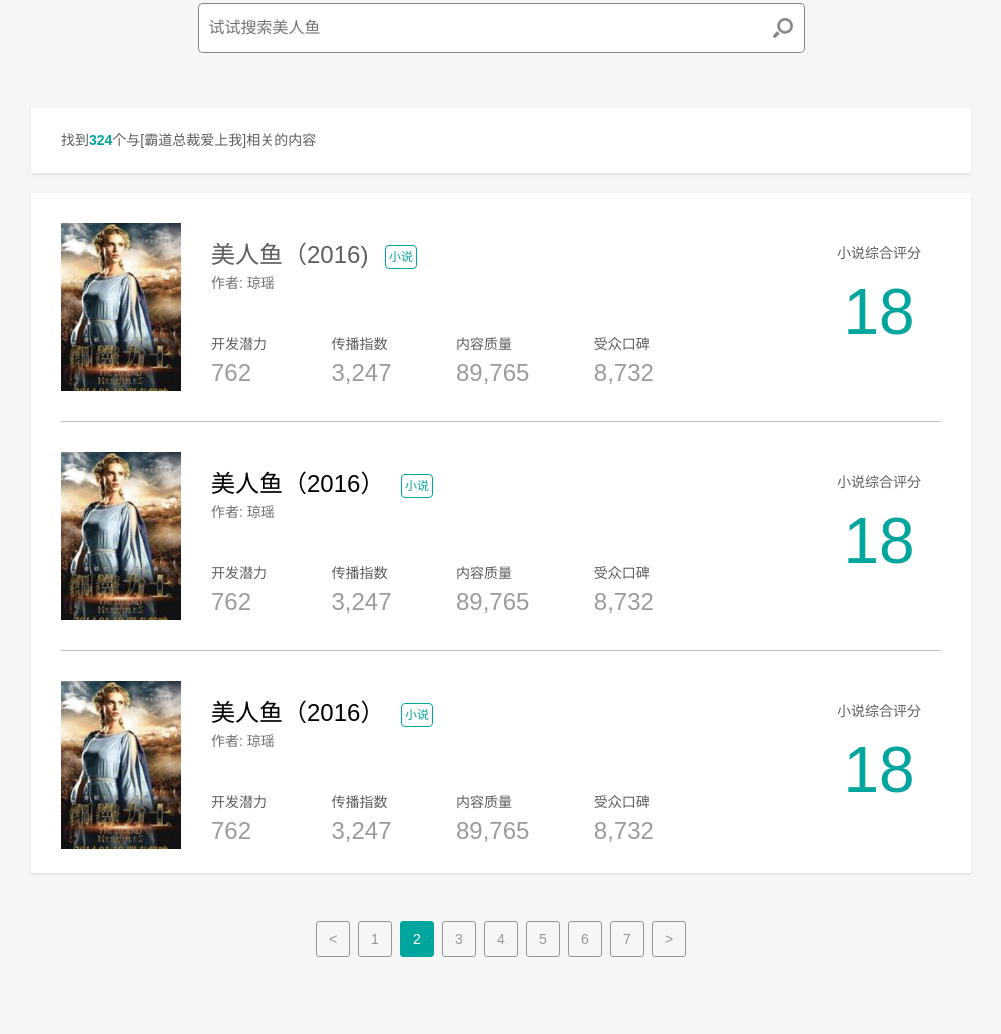
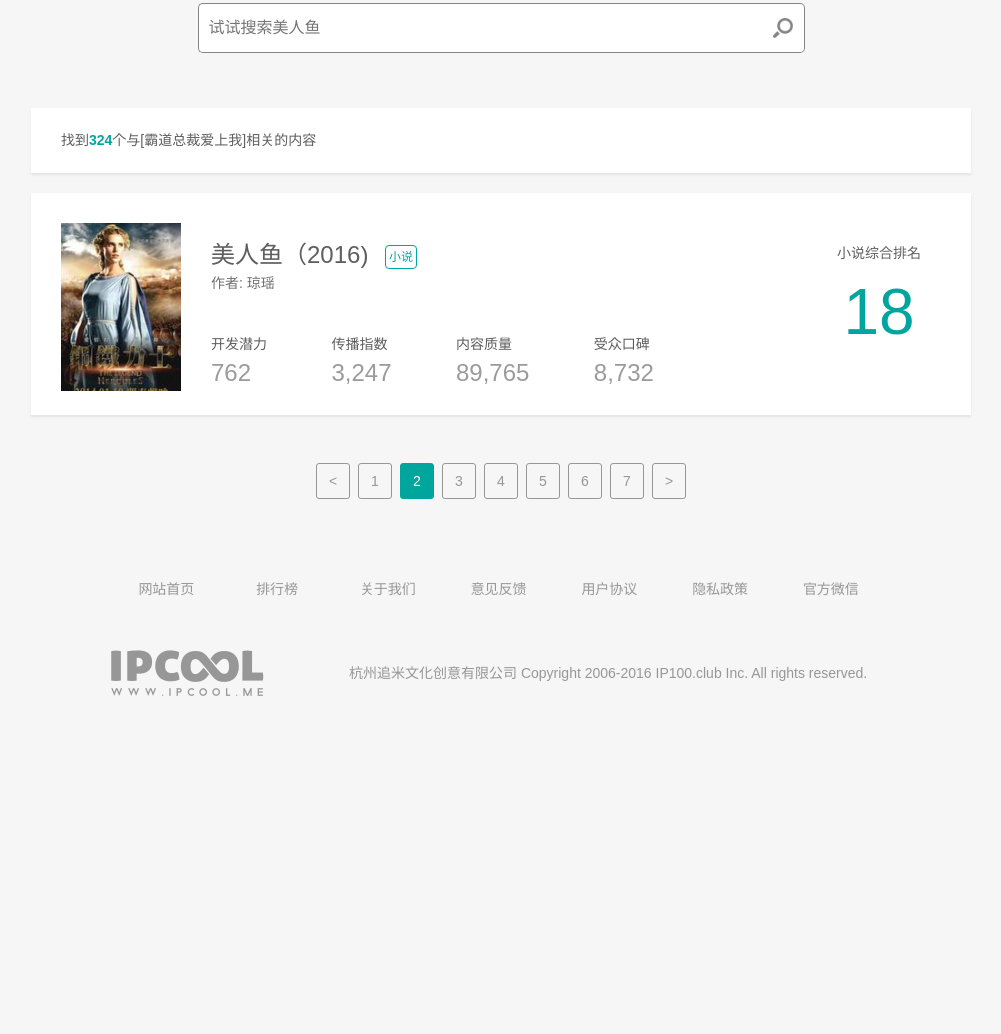
Before and after one commit to dreamyteam/zm_assets, a website built with webpack: page views/searchresult.html in a window 1280 px wide. Shown: the part 139-1173 px from the top of the page, without its empty margins (139-1140 px from the left). After the commit the page ends 875 px from the top, so only its background shows below. Built offline with Linux system fonts and the light colour scheme.

Commit message:
bug_fix: 分页器 add-class : .hidden .disable

```diff
--- a/assets/scss/common/common.scss
+++ b/assets/scss/common/common.scss
@@ -19,9 +19,10 @@ button {
     border: none;
 }
 
-button {
-    cursor: pointer;
-}
+button {cursor: pointer;}
+
+.hidden{display:none;}
+.disable{color:gray;}
 
 .clearfix:before,
 .clearfix:after {
--- a/assets/scss/components/program_info.scss
+++ b/assets/scss/components/program_info.scss
@@ -94,8 +94,8 @@ section.program_info {
             span {
                 display: inline-block;
                 margin-right: 20px;
-                width: 40px;
                 border-radius: 31px;
+                padding:0 5px;
                 border: 1px solid #979797;
                 text-align: center;
                 line-height: 18px;
--- a/assets/scss/searchresult.scss
+++ b/assets/scss/searchresult.scss
@@ -26,10 +26,15 @@ section.search_result {
             border: none;
             padding-bottom: 0;
         }
-        img {
-            width: 120px;
-            float: left;
+        .sresult_ip_img_cointainer{
+        	display: block;
+        	width: 120px;
+        	height: 168px;
+        	float: left;
             margin-right: 30px;
+             img {
+           		 width: 120px;
+        	}
         }
         .sresult_content {
             float: left;
--- a/src/components/paging.js
+++ b/src/components/paging.js
@@ -8,9 +8,13 @@ function Paging(element) {
     this.init();
 }
 Paging.prototype.init = function() {
-    var total = this.pageAttach.totalNum;
+    var totalNum = this.pageAttach.totalNum;
     var current = this.pageAttach.currentPage;
     var pageSize = this.pageAttach.pageSize;
+
+    var total = parseInt(totalNum/pageSize);
+
+    console.log(total);
     var content = this.pageAttach.content;
     //TODO 不显示 分页器
     var ul = $('<ul></ul>');
--- a/views/searchresult.html
+++ b/views/searchresult.html
@@ -59,7 +59,7 @@
             </div> -->
             <!--搜索结果-->
             <div class="sresult_ip clearfix">
-                <a href="">
+                <a class="sresult_ip_img_cointainer" href="">
                     <img src="../assets/images/pic.png">
                 </a>
                 <div class="sresult_content">
@@ -88,65 +88,7 @@
                     </ul>
                 </div>
                 <div class="overall">
-                    <h6>小说综合评分</h6>
-                    <span>18</span>
-                </div>
-            </div>
-            <div class="sresult_ip clearfix">
-                <img src="../assets/images/pic.png">
-                <div class="sresult_content">
-                    <h2>美人鱼（2016） <span>小说</span></h2>
-                    <h6>作者: 琼瑶</h6>
-                    <ul class="quotient">
-                        <li>
-                            <h6>开发潜力</h6>
-                            <span>762</span>
-                        </li>
-                        <li>
-                            <h6>传播指数</h6>
-                            <span>3,247</span>
-                        </li>
-                        <li>
-                            <h6>内容质量</h6>
-                            <span>89,765</span>
-                        </li>
-                        <li>
-                            <h6>受众口碑</h6>
-                            <span>8,732</span>
-                        </li>
-                    </ul>
-                </div>
-                <div class="overall">
-                    <h6>小说综合评分</h6>
-                    <span>18</span>
-                </div>
-            </div>
-            <div class="sresult_ip clearfix">
-                <img src="../assets/images/pic.png">
-                <div class="sresult_content">
-                    <h2>美人鱼（2016） <span>小说</span></h2>
-                    <h6>作者: 琼瑶</h6>
-                    <ul class="quotient">
-                        <li>
-                            <h6>开发潜力</h6>
-                            <span>762</span>
-                        </li>
-                        <li>
-                            <h6>传播指数</h6>
-                            <span>3,247</span>
-                        </li>
-                        <li>
-                            <h6>内容质量</h6>
-                            <span>89,765</span>
-                        </li>
-                        <li>
-                            <h6>受众口碑</h6>
-                            <span>8,732</span>
-                        </li>
-                    </ul>
-                </div>
-                <div class="overall">
-                    <h6>小说综合评分</h6>
+                    <h6>小说综合排名</h6>
                     <span>18</span>
                 </div>
             </div>
```
Also changed, not shown: dist/index.css, dist/program_detail_page.css, dist/rank_list.css, dist/record.css, dist/searchresult.css, dist/searchresult.js, dist/sidebar.css.
